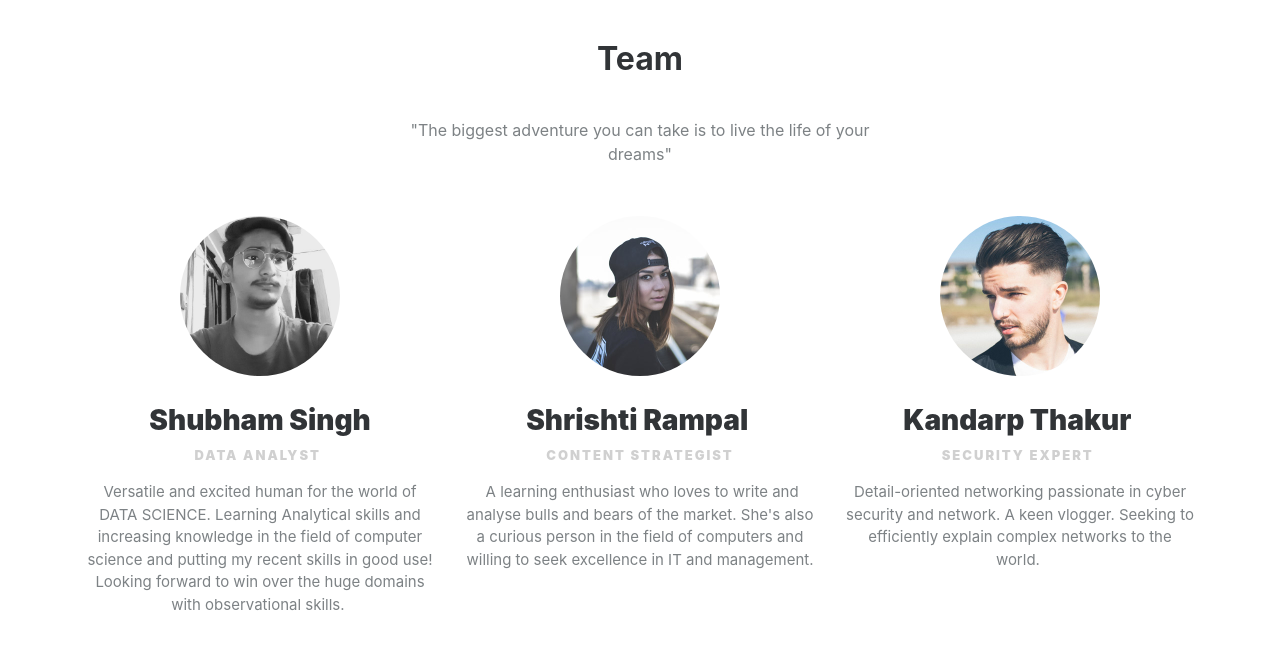
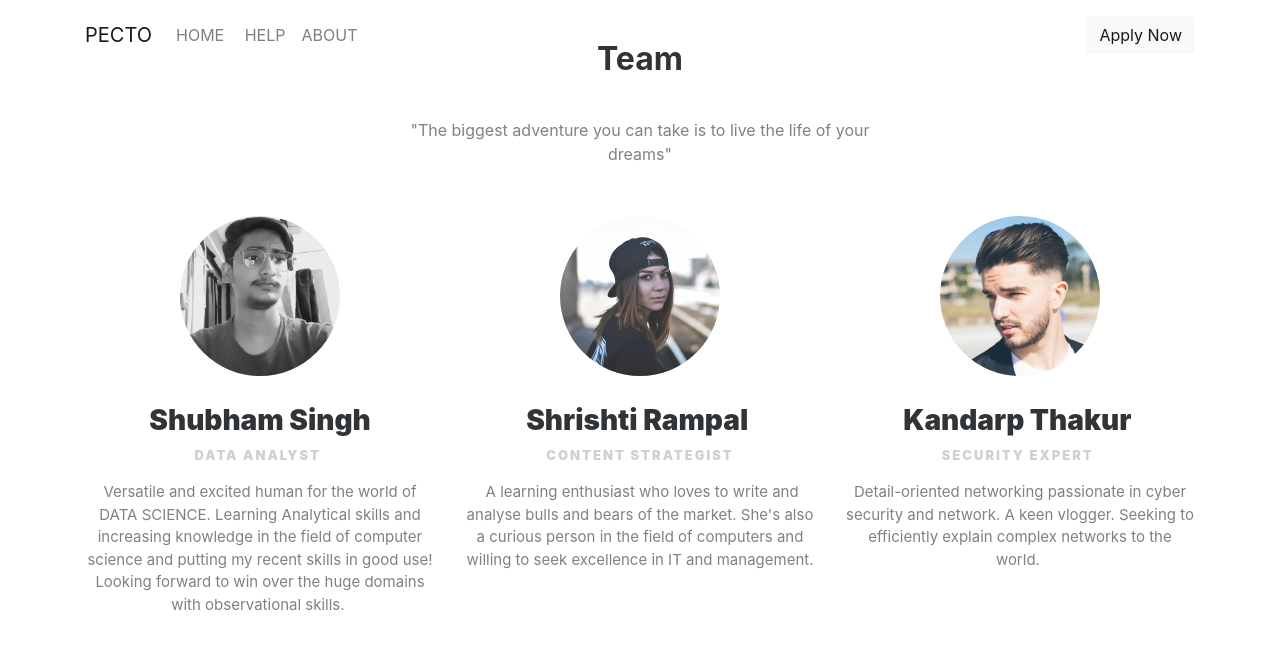
Before and after one commit to ishubhamsingh2e/PECTO, a plain HTML site: page about.html in a window 1280 px wide. Drawn offline with Linux system fonts and the light colour scheme.

Commit message:
changes and fix

```diff
--- a/about.html
+++ b/about.html
@@ -11,6 +11,20 @@
 </head>
 
 <body>
+    <nav class="navbar navbar-light navbar-expand-md navigation-clean-button fixed-top">
+        <div class="container"><a class="navbar-brand" href="#">PECTO</a><button data-toggle="collapse"
+                class="navbar-toggler" data-target="#navcol-1"><span class="sr-only">Toggle navigation</span><span
+                    class="navbar-toggler-icon"></span></button>
+            <div class="collapse navbar-collapse" id="navcol-1">
+                <ul class="navbar-nav mr-auto">
+                    <li class="nav-item"><a class="nav-link" href="index.html">HOME&nbsp;</a></li>
+                    <li class="nav-item"><a class="nav-link" href="">HELP</a></li>
+                    <li class="nav-item"><a class="nav-link" href="about.html">ABOUT</a></li>
+                </ul><span class="navbar-text actions"> <a class="btn btn-light action-button" role="button"
+                        href="form.html">Apply Now</a></span>
+            </div>
+        </div>
+    </nav>
     <section class="team-clean">
         <div class="container">
             <div class="intro">
```
Also changed, not shown: form.html (+14 -0 lines), index.html (+4 -4 lines).
